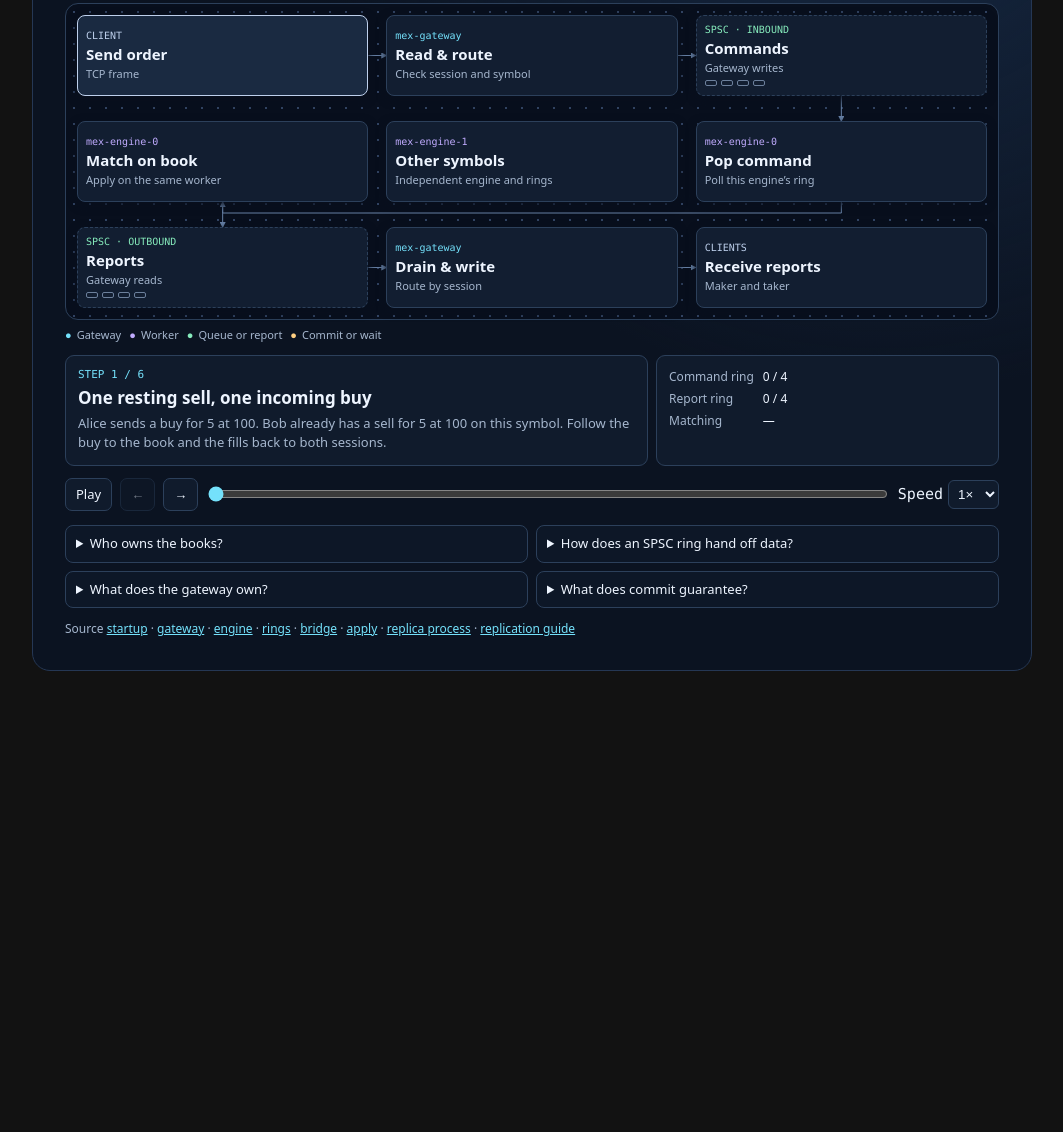
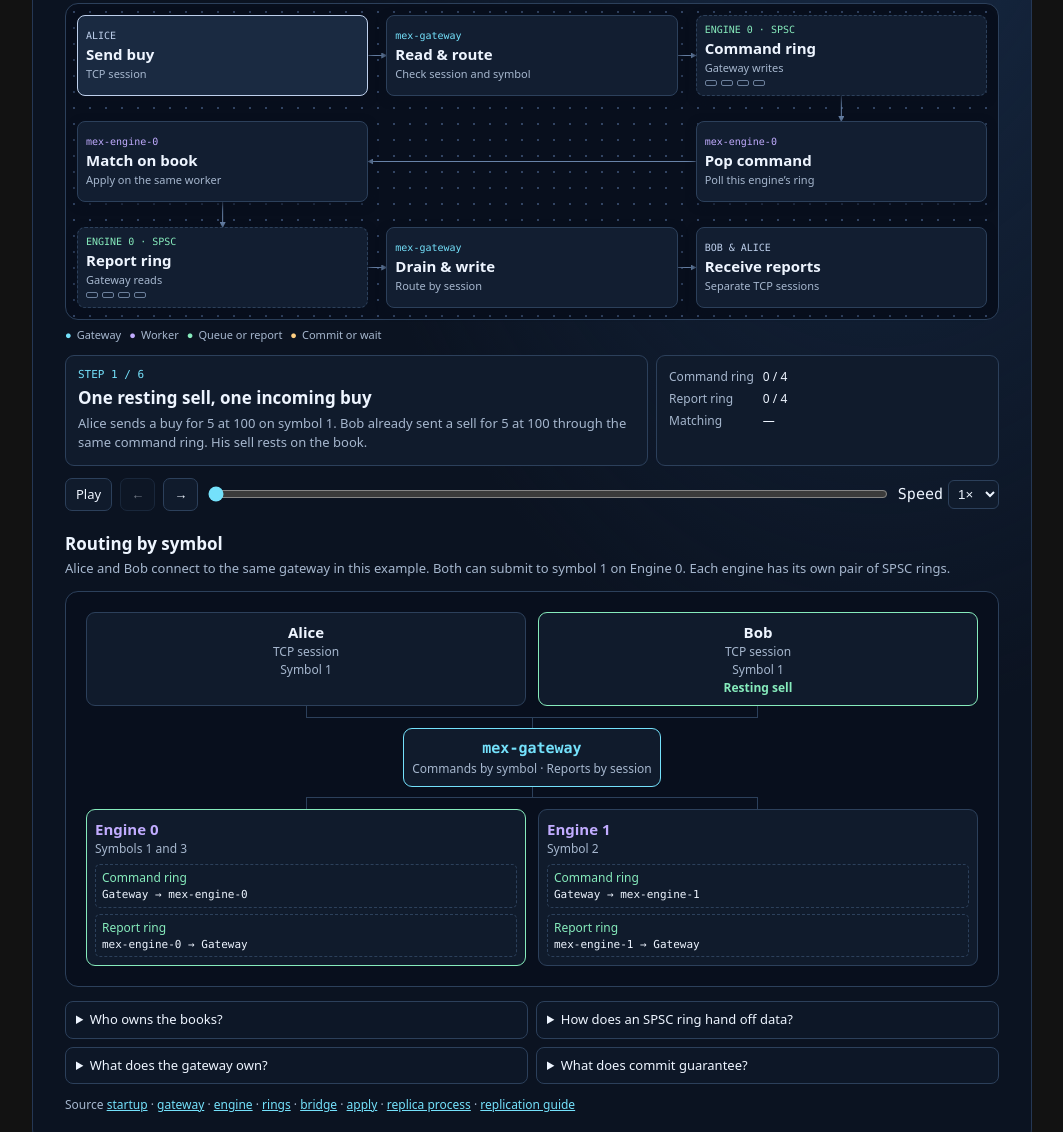
Before and after one commit to breakbadsp/modern_exchng_cpp, a plain HTML site: page docs/threading-model.html in a window 1280 px wide. Shown: the part 187-1319 px from the top of the page, without its empty margins (108-1171 px from the left). Before the commit the page ends 858 px from the top, so only its background shows below. Drawn offline with Linux system fonts and the light colour scheme.

Commit message:
Show shared TCP order routing and per-engine rings

```diff
--- a/docs/threading-model.html
+++ b/docs/threading-model.html
@@ -65,6 +65,7 @@
   .node[data-kind="queue"] { --node-color: var(--mint); }
   .node[data-kind="cluster"] { --node-color: var(--amber); }
   .node[data-kind="external"] { --node-color: #bed0ec; }
+  .node[hidden] { display: none; }
   .node.active { border-color: var(--node-color); background: #1a2a41; }
   .node.blocked { --node-color: var(--amber); }
   .node.blocked::after {
@@ -74,9 +75,11 @@
   .node .role { color: var(--node-color); font: 10px/1.15 var(--code); overflow-wrap: anywhere; }
   .node strong { font-size: clamp(12px, 2.4vw, 15px); line-height: 1.15; }
   .node .detail { font-size: 11px; color: var(--quiet); line-height: 1.2; }
+  #client, #rx, #in { grid-row: 1; }
   #apply { grid-area: 2 / 1; }
   #gate { grid-area: 2 / 2; }
   #consume { grid-area: 2 / 3; }
+  #out, #tx, #report { grid-row: 3; }
   #wires { position: absolute; inset: 0; width: 100%; height: 100%; z-index: -1; pointer-events: none; }
   .marks { display: flex; gap: 4px; margin-top: 2px; }
   .marks:empty { display: none; }
@@ -102,6 +105,34 @@
   #scrub { flex: 1 1 90px; min-width: 60px; accent-color: var(--cyan); }
   .speed-control { display: flex; align-items: center; gap: 5px; }
   #speed { color: var(--ink); background: var(--surface); border: 1px solid var(--line); border-radius: 6px; padding: 5px; }
+  .routing { margin-top: 22px; }
+  .routing > p { margin-block: 5px 12px; color: var(--quiet); font-size: 13px; }
+  .topology { padding: clamp(8px, 2.5vw, 20px); background: #080f1d; border: 1px solid var(--line); border-radius: 13px; }
+  .branches { display: grid; grid-template-columns: repeat(2, minmax(0, 1fr)); gap: 12px; }
+  .session, .router, .lane { border: 1px solid var(--line); border-radius: 9px; background: var(--surface); }
+  .session, .router { padding: 8px; text-align: center; }
+  .session strong, .router strong, .lane strong { display: block; }
+  .session span, .router span, .lane span { display: block; color: var(--quiet); font-size: 12px; }
+  .session .session-event { min-height: 1.5em; color: var(--mint); font-weight: 600; }
+  .session:has(.session-event:not(:empty)) { border-color: var(--mint); }
+  .junction {
+    width: calc(50% + 6px); height: 22px; margin-inline: auto;
+    background:
+      linear-gradient(var(--line), var(--line)) left top / 1px 50% no-repeat,
+      linear-gradient(var(--line), var(--line)) right top / 1px 50% no-repeat,
+      linear-gradient(var(--line), var(--line)) center / 100% 1px no-repeat,
+      linear-gradient(var(--line), var(--line)) center bottom / 1px 50% no-repeat;
+  }
+  .junction.split { transform: scaleY(-1); }
+  .router { width: fit-content; margin-inline: auto; border-color: var(--cyan); }
+  .router strong { color: var(--cyan); }
+  .lane { padding: 8px; }
+  .lane:first-child { border-color: var(--mint); }
+  .lane strong { color: var(--violet); }
+  .lane dl { margin: 6px 0 0; display: grid; gap: 6px; }
+  .lane dl > div { padding: 4px 6px; border: 1px dashed var(--line); border-radius: 5px; }
+  .lane dt { color: var(--mint); font-size: 12px; }
+  .lane dd { margin: 0; font: 11px/1.4 var(--code); }
   .notes { display: grid; grid-template-columns: repeat(2, minmax(0, 1fr)); gap: 8px; margin-top: 14px; }
   details { padding: 8px 10px; border: 1px solid var(--line); border-radius: 8px; background: #0d1727; }
   summary { cursor: pointer; font-size: 13px; }
@@ -187,6 +218,52 @@
     </div>
   </div>
 
+  <section class="routing" aria-labelledby="routing-title">
+    <h2 id="routing-title">Routing by symbol</h2>
+    <p>Alice and Bob connect to the same gateway in this example. Both can submit to
+      symbol 1 on Engine 0. Each engine has its own pair of SPSC rings.</p>
+    <div class="topology">
+      <div class="branches">
+        <div class="session" role="group" aria-labelledby="alice-label">
+          <strong id="alice-label">Alice</strong>
+          <span>TCP session</span>
+          <span>Symbol 1</span>
+          <span class="session-event" id="alice-event"></span>
+        </div>
+        <div class="session" role="group" aria-labelledby="bob-label">
+          <strong id="bob-label">Bob</strong>
+          <span>TCP session</span>
+          <span>Symbol 1</span>
+          <span class="session-event" id="bob-event"></span>
+        </div>
+      </div>
+      <div class="junction" aria-hidden="true"></div>
+      <div class="router">
+        <strong class="mono">mex-gateway</strong>
+        <span>Commands by symbol · Reports by session</span>
+      </div>
+      <div class="junction split" aria-hidden="true"></div>
+      <div class="branches">
+        <div class="lane" data-engine="0" role="group" aria-labelledby="engine-0-label">
+          <strong id="engine-0-label">Engine 0</strong>
+          <span>Symbols 1 and 3</span>
+          <dl>
+            <div><dt>Command ring</dt><dd data-command></dd></div>
+            <div><dt>Report ring</dt><dd data-report></dd></div>
+          </dl>
+        </div>
+        <div class="lane" data-engine="1" role="group" aria-labelledby="engine-1-label">
+          <strong id="engine-1-label">Engine 1</strong>
+          <span>Symbol 2</span>
+          <dl>
+            <div><dt>Command ring</dt><dd data-command></dd></div>
+            <div><dt>Report ring</dt><dd data-report></dd></div>
+          </dl>
+        </div>
+      </div>
+    </div>
+  </section>
+
   <div class="notes">
     <details>
       <summary>Who owns the books?</summary>
@@ -208,8 +285,8 @@
         when the ring looks full. Each index has its own cache line.</p>
       <p>Each configured engine has a command ring and a report ring in both
         modes. In replicated mode the bridge polls the command rings in turn,
-        and the replica thread writes to the report rings. The diagram shows one
-        pair. It uses four slots for illustration. Steps show order, with no
+        and the replica thread writes to the report rings. The animation follows
+        Engine 0 and shows four example slots. Steps show order, with no
         measured timing.</p>
     </details>
     <details>
@@ -253,19 +330,22 @@ const ringSlots = 4;
 const replicas = 3;
 
 const commonNodes = {
-  client: ['external', 'CLIENT', 'Send order', 'TCP frame'],
+  client: ['external', 'CLIENT', 'Send order', 'TCP session'],
   rx: ['gateway', 'mex-gateway', 'Read & route', 'Check session and symbol'],
-  in: ['queue', 'SPSC · INBOUND', 'Commands', 'Gateway writes'],
-  out: ['queue', 'SPSC · OUTBOUND', 'Reports', 'Gateway reads'],
+  in: ['queue', 'ENGINE 0 · SPSC', 'Command ring', 'Gateway writes'],
+  out: ['queue', 'ENGINE 0 · SPSC', 'Report ring', 'Gateway reads'],
   tx: ['gateway', 'mex-gateway', 'Drain & write', 'Route by session'],
-  report: ['external', 'CLIENTS', 'Receive reports', 'Maker and taker'],
+  report: ['external', 'CLIENTS', 'Receive reports', 'TCP sessions'],
+};
+const matchNodes = {
+  client: ['external', 'ALICE', 'Send buy', 'TCP session'],
+  report: ['external', 'BOB & ALICE', 'Receive reports', 'Separate TCP sessions'],
 };
 const layouts = {
   local: {
     summary: 'One gateway and one worker per configured engine. Each symbol has one matching owner.',
     nodes: {
       consume: ['worker', 'mex-engine-0', 'Pop command', 'Poll this engine’s ring'],
-      gate: ['worker', 'mex-engine-1', 'Other symbols', 'Independent engine and rings'],
       apply: ['worker', 'mex-engine-0', 'Match on book', 'Apply on the same worker'],
     },
     handoffs: [['consume', 'apply']],
@@ -285,10 +365,11 @@ const inboundPath = [['client', 'rx'], ['rx', 'in'], ['in', 'consume']];
 const outboundPath = [['apply', 'out'], ['out', 'tx'], ['tx', 'report']];
 
 const startMatch = [
-  {title: 'One resting sell, one incoming buy', active: 'client',
-    detail: 'Alice sends a buy for 5 at 100. Bob already has a sell for 5 at 100 on this symbol. Follow the buy to the book and the fills back to both sessions.'},
+  {title: 'One resting sell, one incoming buy', active: 'client', bob: 'Resting sell',
+    detail: 'Alice sends a buy for 5 at 100 on symbol 1. Bob already sent a sell for 5 at 100 through the same command ring. His sell rests on the book.'},
   {title: 'The gateway publishes a command', active: 'in', via: ['client', 'rx', 'in'], input: 1,
-    detail: 'The gateway decodes the frame, checks the order, and selects the ring for this symbol. The consumer can see the command after publication.'},
+    alice: 'Buy sent', bob: 'Resting sell',
+    detail: 'The gateway checks Alice’s order and uses symbol 1 to select Engine 0’s command ring. The command keeps Alice’s session ID for reports.'},
 ];
 const finishMatch = [
   {title: 'The state owner matches at 100', active: 'apply', work: 'Trade 5 @ 100',
@@ -297,8 +378,8 @@ const finishMatch = [
     output: 3, packets: 3, work: 'Trade 5 @ 100',
     detail: 'The engine writes Bob’s maker fill, Alice’s taker fill, and Alice’s Ack with zero leaves to the outbound ring.'},
   {title: 'The gateway delivers by session', active: 'report', via: ['out', 'tx', 'report'], tone: 'report', packets: 3,
-    work: 'Trade 5 @ 100',
-    detail: 'The gateway pops the reports, assigns wire sequence numbers per session, and sends them to local connections. In a cluster, Bob and Alice can receive reports from different replicas.'},
+    work: 'Trade 5 @ 100', alice: 'Taker fill + Ack', bob: 'Maker fill',
+    detail: 'The gateway pops the reports and sends Bob’s fill on Bob’s TCP connection. It sends Alice’s fill and Ack on Alice’s connection. Each session has its own wire sequence.'},
 ];
 
 const pressure = [
@@ -387,12 +468,25 @@ function steps() {
 }
 
 function setupNodes() {
-  for (const [id, [kind, role, title, detail]] of Object.entries({...commonNodes, ...layouts[mode].nodes})) {
+  byId('gate').hidden = mode === 'local';
+  const participants = scenario === 'Follow an order' ? matchNodes : {};
+  const nodes = {...commonNodes, ...layouts[mode].nodes, ...participants};
+  for (const [id, [kind, role, title, detail]] of Object.entries(nodes)) {
     const node = byId(id);
     node.dataset.kind = kind;
     // These labels come only from the diagram definitions above.
     node.innerHTML = '<span class="role"></span><strong></strong><span class="detail"></span><span class="marks" aria-hidden="true"></span>';
     [role, title, detail].forEach((value, position) => { node.children[position].textContent = value; });
+  }
+}
+
+function setupRouting() {
+  for (const lane of document.querySelectorAll('[data-engine]')) {
+    const worker = `mex-engine-${lane.dataset.engine}`;
+    const reader = mode === 'local' ? worker : 'mex-bridge';
+    const writer = mode === 'local' ? worker : 'mex-replica';
+    lane.querySelector('[data-command]').textContent = `Gateway → ${reader}`;
+    lane.querySelector('[data-report]').textContent = `${writer} → Gateway`;
   }
 }
 
@@ -422,12 +516,8 @@ function drawRoutes(step = steps()[index]) {
       : (start.y < end.y ? ['bottom', 'top'] : ['top', 'bottom']);
     const a = point(from, edges[0]);
     const b = point(to, edges[1]);
-    const bypass = mode === 'local' && from === 'consume';
-    const detour = point(from, 'bottom').y + 11;
     const line = document.createElementNS('http://www.w3.org/2000/svg', 'path');
-    line.setAttribute('d', bypass
-      ? `M ${start.x} ${point(from, 'bottom').y} V ${detour} H ${end.x} V ${point(to, 'bottom').y}`
-      : `M ${a.x} ${a.y} L ${b.x} ${b.y}`);
+    line.setAttribute('d', `M ${a.x} ${a.y} L ${b.x} ${b.y}`);
     const live = isActive(from, to);
     const color = step.tone === 'report' ? 'var(--mint)' : step.tone === 'wait' ? 'var(--amber)' : 'var(--cyan)';
     line.setAttribute('fill', 'none');
@@ -446,15 +536,7 @@ function clearPackets() {
 function pulse(step) {
   clearPackets();
   if (!step.via || reducedMotion.matches) return;
-  const points = [];
-  for (const [position, id] of step.via.entries()) {
-    const prior = step.via[position - 1];
-    if (mode === 'local' && prior === 'consume' && id === 'apply') {
-      const y = point(prior, 'bottom').y + 11;
-      points.push({x: point(prior).x, y}, {x: point(id).x, y});
-    }
-    points.push(point(id));
-  }
+  const points = step.via.map((id) => point(id));
   const keyframes = points.map(({x, y}, i) => ({
     transform: `translate(${x}px, ${y}px)`, opacity: i === points.length - 1 ? 0 : 1, visibility: 'visible',
   }));
@@ -490,6 +572,8 @@ function showStep(animate = true) {
   byId('step-index').textContent = `STEP ${index + 1} / ${steps().length}`;
   byId('step-title').textContent = step.title;
   byId('step-detail').textContent = step.detail;
+  byId('alice-event').textContent = step.alice ?? '';
+  byId('bob-event').textContent = step.bob ?? '';
   byId('in-state').textContent = `${step.input ?? 0} / ${ringSlots}`;
   byId('out-state').textContent = `${step.output ?? 0} / ${ringSlots}`;
   byId('work-label').textContent = mode === 'local' ? 'Matching' : 'Log / matching';
@@ -559,6 +643,7 @@ function configure() {
   }));
   if (focused) group.querySelector('[aria-pressed="true"]').focus();
   setupNodes();
+  setupRouting();
   showStep(false);
 }
 
```
Also changed, not shown: 1 other file.
